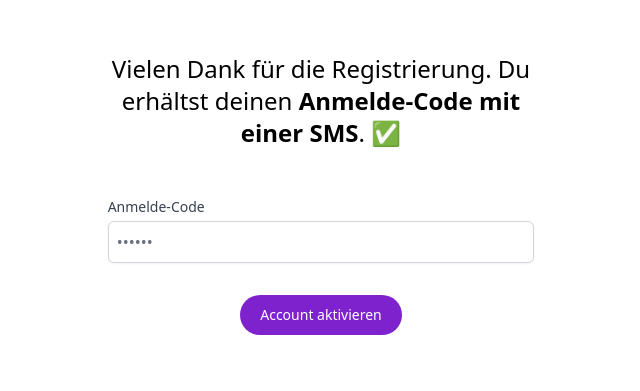
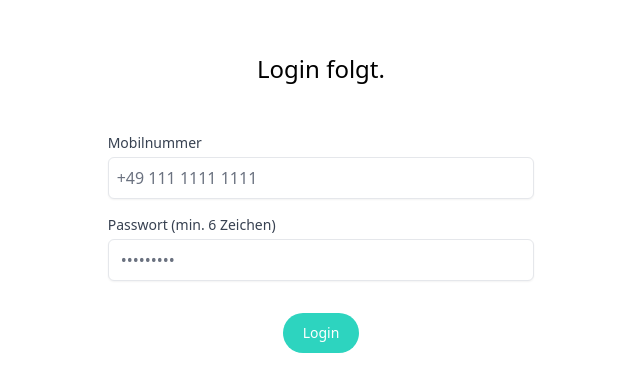
Before and after one commit to maroeplin/ba-katharina-webapp-supabase, a Next.js app: page /login in a window 1280 px wide. Shown: the part 171-562 px from the top of the page, without its empty margins (319-959 px from the left). Built offline with nearby package versions, Linux system fonts and the light colour scheme.

Commit message:
adding the login page and functionality

```diff
--- a/src/pages/index.js
+++ b/src/pages/index.js
@@ -1,7 +1,6 @@
 import Head from "next/head";
 import Image from "next/image";
 import { Inter } from "next/font/google";
-import styles from "@/styles/Home.module.css";
 
 import { useEffect, useState } from "react";
 import supabase from "@/utils/supabase-client";
@@ -14,7 +13,6 @@ export default function Home() {
   const [userId, setUserId] = useState("");
 
   const [stimmung, setStimmung] = useState("");
-  const [datum, setDatum] = useState("");
   const [beschreibung, setBeschreibung] = useState("");
 
   //in den folgenden Hook kommt das object aus der Datenbank
@@ -47,8 +45,8 @@ export default function Home() {
     const getLinks = async () => {
       try {
         const { data, error } = await supabase
-          .from("stimmung")
-          .select("beschreibung, datum")
+          .from("datenset")
+          .select("beschreibung, stimmung")
           .eq("user_id", userId);
 
         if (error) throw error;
@@ -67,8 +65,8 @@ export default function Home() {
 
   const addNewLink = async () => {
     try {
-      if (stimmung && datum && beschreibung) {
-        const { data, error } = await supabase.from("stimmung").insert({
+      if (stimmung && beschreibung) {
+        const { data, error } = await supabase.from("datenset").insert({
           stimmung: stimmung,
 
           user_id: userId,
@@ -85,6 +83,12 @@ export default function Home() {
     }
   };
 
+  async function loginWithToken() {
+    setIsAuthenticated(false);
+  }
+
+  console.log("authentifiziert? ", isAuthenticated);
+
   return (
     <>
       <Head>
@@ -97,30 +101,21 @@ export default function Home() {
         <div className="w-1/3 pt-48 m-auto text-center">
           <h1 className="text-4xl font-light">Herzlich Willkommen!</h1>
 
-          <h2 className="text-4xl font-semibold"></h2>
-
-          {!isAuthenticated ? (
+          {isAuthenticated ? (
             <>
-              <div className="w-full mt-8">
-                <input
-                  type="text"
-                  name="datum"
-                  id="datum"
-                  className="block w-full border border-gray-300 rounded-md shadow-sm focus:border-indigo-500 focus:ring-indigo-500"
-                  placeholder="Datum"
-                  onChange={(e) => setDatum(e.target.value)}
-                ></input>
-              </div>
-
-              <div className="w-full mt-1">
-                <input
-                  type="text"
+              <div className="grid gap-2 pt-8 m-auto">
+                <select
+                  id="stimmung"
                   name="stimmung"
-                  id="stimmung"
                   className="block w-full border border-gray-300 rounded-md shadow-sm focus:border-indigo-500 focus:ring-indigo-500"
                   placeholder="Stimmung"
                   onChange={(e) => setStimmung(e.target.value)}
-                ></input>
+                >
+                  <option value="volvo">Volvo XC90</option>
+                  <option value="saab">Saab 95</option>
+                  <option value="mercedes">Mercedes SLK</option>
+                  <option value="audi">Audi TT</option>
+                </select>
               </div>
 
               <div className="w-full mt-1 mb-4">
@@ -133,7 +128,7 @@ export default function Home() {
                   onChange={(e) => setBeschreibung(e.target.value)}
                 ></input>
               </div>
-
+              <div className="grid grid-rows-2">
                 <button
                   type="button"
                   className="text-white dark:bg-teal-400 hover:bg-purple-800 focus:outline-none focus:ring-4 focus:ring-purple-300 font-medium rounded-full text-sm px-5 py-2.5 text-center mb-2  dark:hover:bg-teal-700 dark:focus:ring-teal-900 mt-4"
@@ -142,6 +137,15 @@ export default function Home() {
                   Eintrag erstellen
                 </button>
 
+                <button
+                  type="button"
+                  className="text-teal-400  hover:bg-bg-teal-700 focus:outline-none focus:ring-4 focus:ring-bg-teal-200  border border-teal-400 font-medium rounded-full text-sm px-5 py-2.5 text-center mb-2  dark:hover:bg-teal-700 dark:focus:ring-bg-teal-700 m-auto mt-8"
+                  onClick={loginWithToken}
+                >
+                  Logout
+                </button>
+
+              </div>
               <section>
                 {stimmungObjekt.length > 0 && (
                   <div className="justify-center m-auto mt-12">
--- a/src/pages/login.js
+++ b/src/pages/login.js
@@ -4,15 +4,17 @@ import supabase from "@/utils/supabase-client";
 
 export default function Login() {
   const [token, setToken] = useState("");
+  const [password, setPassword] = useState("");
+  const [phone, setPhone] = useState("")
   const [isRegistered, setIsRegistered] = useState(false);
   const router = useRouter();
 
-  async function loginWithToken() {
+  async function loginWithPhone() {
     try {
-      if (token) {
-
-        const response = await supabase.auth.verifyOtp({
-          token
+      if (phone && password) {
+        const response = await supabase.auth.signInWithPassword({
+          phone: phone,
+          password: password,
         });
         //error field
         if (response.error) throw response.error;
@@ -23,7 +25,7 @@ export default function Login() {
         console.log("User wurde authentifiziert.");
         setIsRegistered(true);
         //zurück zur Startseite
-        router.push("/index");
+        router.push("/");
       }
     } catch {}
   }
@@ -33,38 +35,63 @@ export default function Login() {
       {!isRegistered ? (
         <>
           <div className="pt-24 pb-8 md:w-full">
-            <h1 className="text-2xl text-center">
-              Vielen Dank für die Registrierung. Du erhältst deinen{" "}
-              <span className="font-bold">Anmelde-Code mit einer SMS</span>.{" "}
-              <span role="img" aria-label="done">
-                ✅
-              </span>
-            </h1>
+            <h1 className="text-2xl text-center">Login folgt.</h1>
           </div>
+
           <label
-            htmlFor="token"
+            htmlFor="phone"
             className="block mt-4 text-sm font-medium text-left text-gray-700"
           >
-            Anmelde-Code
+            Mobilnummer
           </label>
           <div className="w-full mt-1">
             <input
-              type="token"
-              name="token"
-              id="token"
-              className="block w-full pt-2 pb-2 pl-2 border border-gray-300 rounded-md shadow-sm focus:border-indigo-500 mt-8focus:ring-indigo-500"
-              placeholder="••••••"
-              onChange={(e) => setToken(e.target.value)}
+              type="phone"
+              name="phone"
+              id="phone"
+              title="Das Passwort sollte mindestens 6 Zeichen lang sein."
+              required
+              minLength="6"
+              className={
+                password?.length <= 6
+                  ? "block w-full border border-gray-200 rounded-md shadow-sm focus:border-red-500 focus:ring-red-500 p-2"
+                  : "block w-full border border-teal-400 rounded-md shadow-sm focus:border-teal-500 focus:ring-teal-500 p-2"
+              }
+              placeholder="+49 111 1111 1111"
+              onChange={(e) => setPassword(e.target.value)}
+            ></input>
+          </div>
+          <label
+            htmlFor="password"
+            className="block mt-4 text-sm font-medium text-left text-gray-700"
+          >
+            Passwort (min. 6 Zeichen)
+          </label>
+
+          <div className="w-full mt-1">
+            <input
+              type="password"
+              name="password"
+              id="password"
+              title="Das Passwort sollte mindestens 6 Zeichen lang sein."
+              required
+              minLength="6"
+              className={
+                password?.length <= 6
+                  ? "block w-full border border-gray-200 rounded-md shadow-sm focus:border-red-500 focus:ring-red-500"
+                  : "block w-full border border-teal-400 rounded-md shadow-sm focus:border-teal-500 focus:ring-teal-500"
+              }
+              placeholder="•••••••••"
+              onChange={(e) => setPhone(e.target.value)}
             ></input>
           </div>
           <button
             type="button"
-            className="text-white bg-purple-700 hover:bg-purple-800 focus:outline-none focus:ring-4 focus:ring-purple-300 font-medium rounded-full text-sm px-5 py-2.5 text-center mb-2 dark:bg-purple-600 dark:hover:bg-purple-700 dark:focus:ring-purple-900 m-auto mt-8"
-            onClick={loginWithToken}
+            className="text-white bg-teal-400 hover:bg-bg-teal-700 focus:outline-none focus:ring-4 focus:ring-bg-teal-200 font-medium rounded-full text-sm px-5 py-2.5 text-center mb-2 dark:bg-teal-400 dark:hover:bg-teal-700 dark:focus:ring-bg-teal-700 m-auto mt-8"
+            onClick={loginWithPhone}
           >
-            Account aktivieren
+            Login
           </button>
-
         </>
       ) : (
         <div className="pt-24">
--- a/src/pages/signup.js
+++ b/src/pages/signup.js
@@ -88,8 +88,8 @@ export default function Signup() {
         id="phone"
         required
         title="Die Mobilnummer sollte folgendes Schema haben: +49 111 1111 1111"
-        minlength="13"
-        maxlength="14"
+        minLength="13"
+        maxLength="14"
         className="block w-full pt-2 pb-2 pl-2 border border-gray-300 rounded-md shadow-sm focus:border-teal-500 focus:ring-teal-500"
         placeholder="+49 111 1111 1111"
         onChange={(e) => setPhone(e.target.value)}
@@ -110,7 +110,7 @@ export default function Signup() {
         id="password"
         title="Das Passwort sollte mindestens 6 Zeichen lang sein."
         required
-        minlength="6"
+        minLength="6"
 
         className={password?.length <= 6 ? ("block w-full border border-gray-200 rounded-md shadow-sm focus:border-red-500 focus:ring-red-500") : ("block w-full border border-teal-400 rounded-md shadow-sm focus:border-teal-500 focus:ring-teal-500")}
         placeholder="•••••••••"
```
Lines whose indentation alone changed are shown as unchanged.
